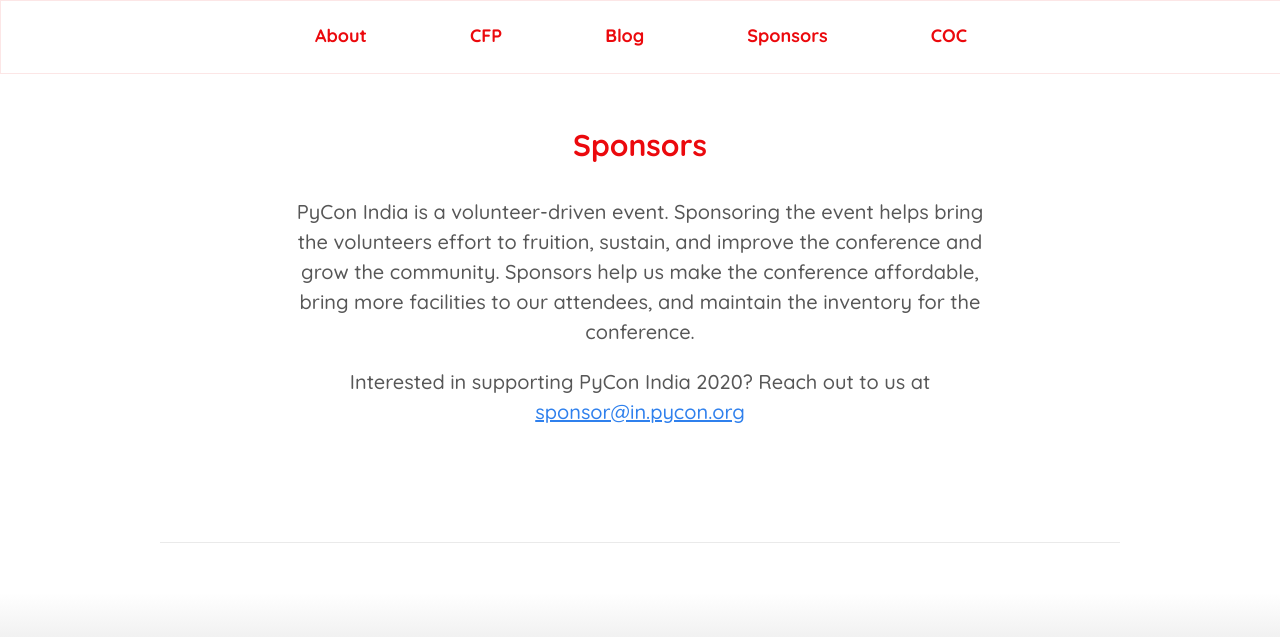
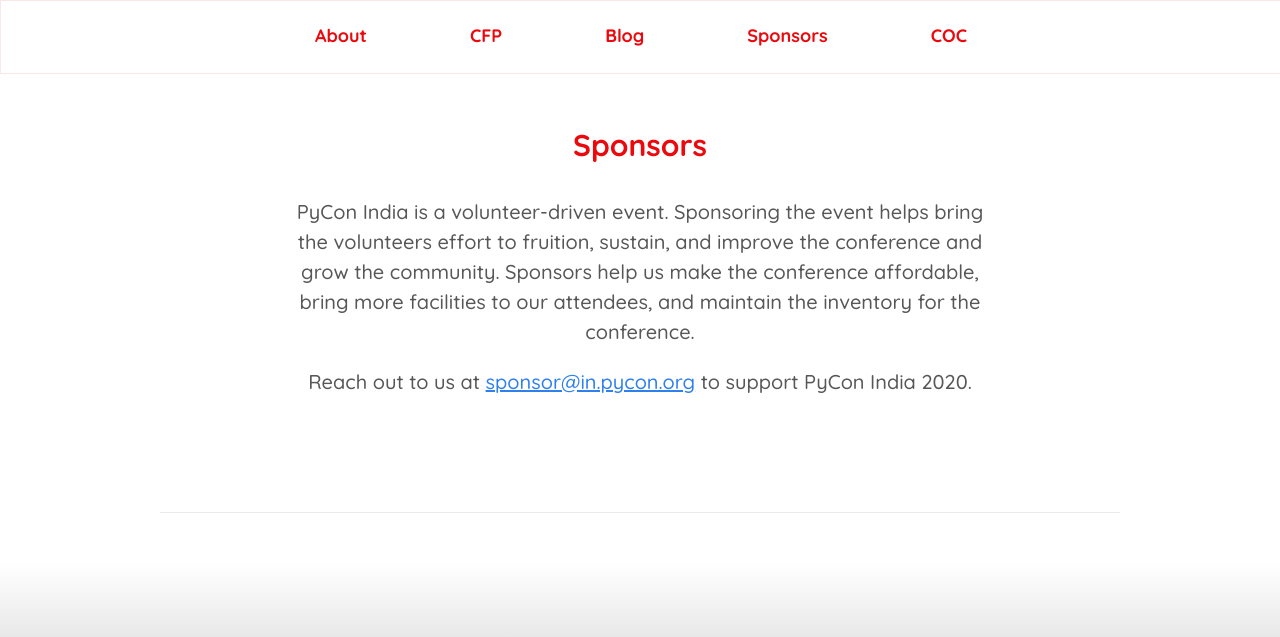
Before and after one commit to pythonindia/inpycon2020, a Jekyll site: the page built from index.md, in a window 1280 px wide and 900 px high, scrolled down 2356 px, cut to the strip 0-637 px from the top of the window. Built offline with Jekyll 4.4.1, drawn with Linux system fonts in a browser that asks for light colours.

Commit message:
Updated CTA text for sponsorship

```diff
--- a/_includes/supporter.html
+++ b/_includes/supporter.html
@@ -10,8 +10,9 @@
       and maintain the inventory for the conference.
     </div>
     <p class="description">
-      Interested in supporting PyCon India 2020? Reach out to us at
+      Reach out to us at
       <a href="mailto:sponsor@in.pycon.org">sponsor@in.pycon.org</a>
+      to support PyCon India 2020.
     </p>
   </div>
 </div>
```
